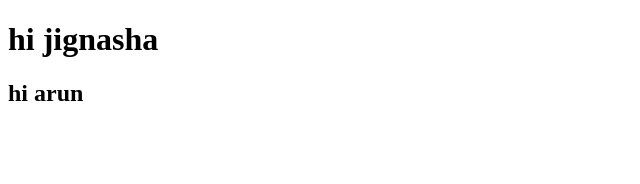
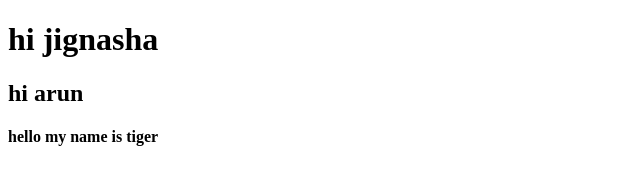
Before and after one commit to jignashalak/frontend-devlopment, a plain HTML site: page html/index.html in a window 1280 px wide. Shown: the whole page, without its empty margins (0-640 px from the left). Drawn offline with Linux system fonts and the light colour scheme.

Commit message:
tiger update

```diff
--- a/html/index.html
+++ b/html/index.html
@@ -8,5 +8,7 @@
 <body>
   <h1>hi jignasha</h1>
   <h2>hi arun</h2>
+
+  <h4>hello my name is tiger </h4>
 </body>
 </html>
```
